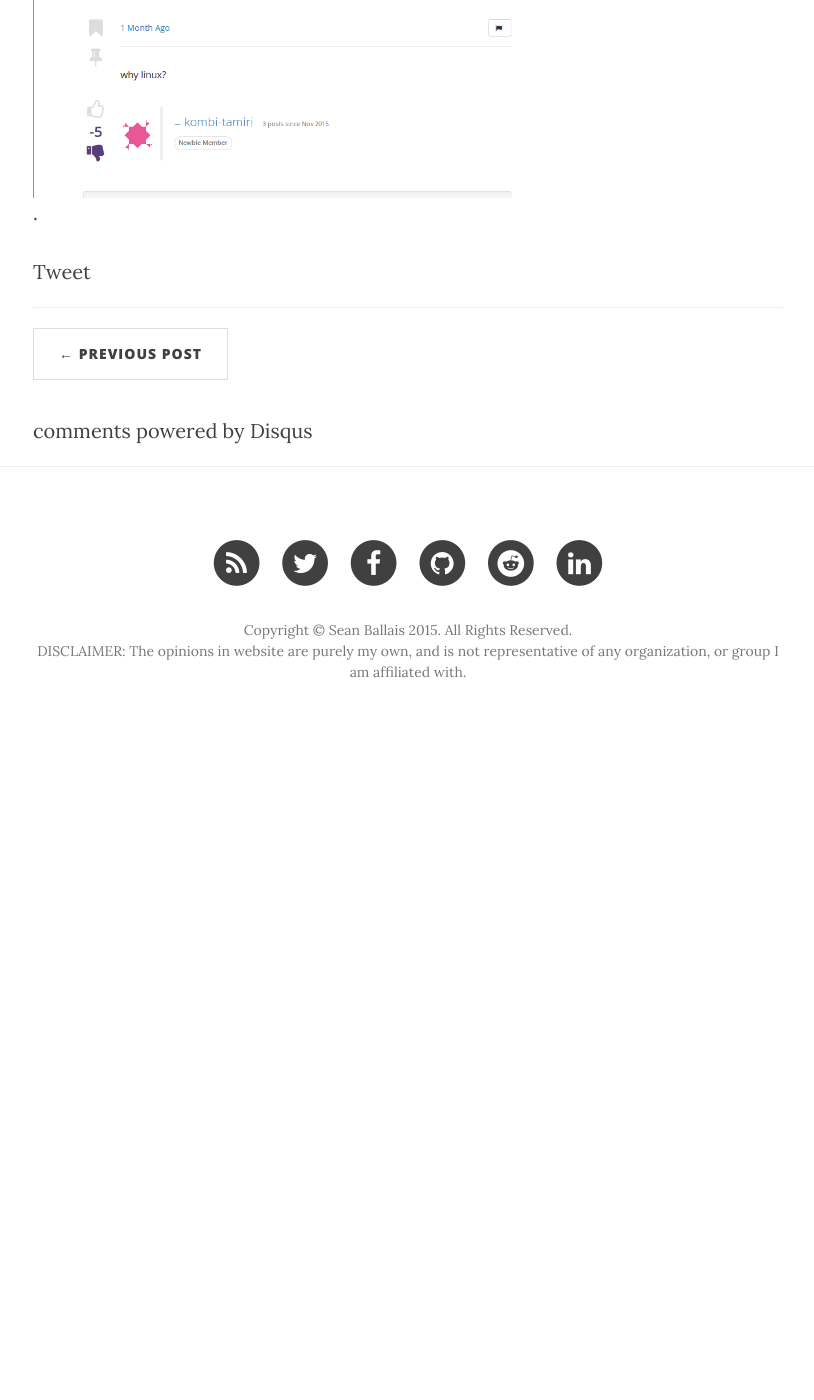
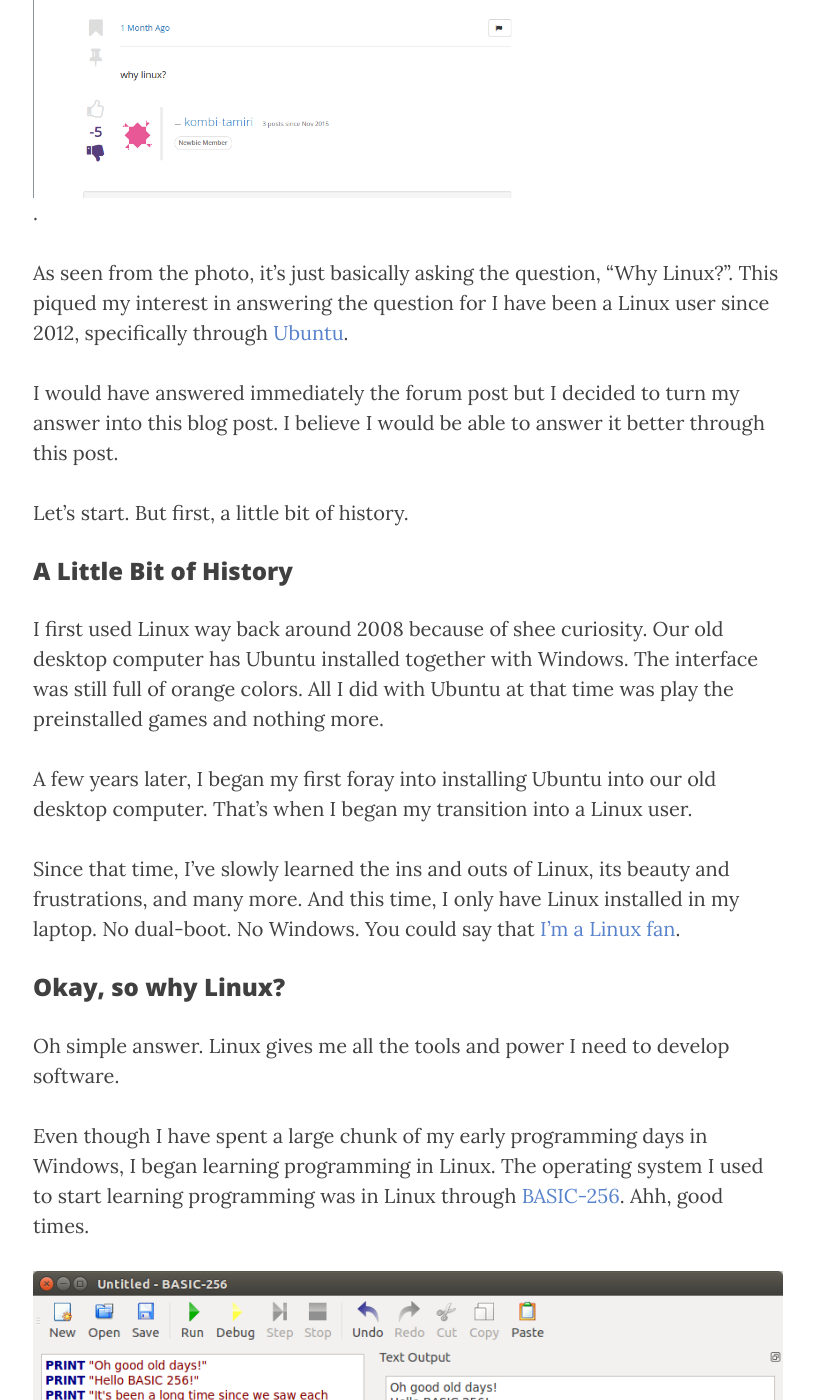
Before and after one commit to seanballais/seanballais.github.io, a Jekyll site: the page built from _posts/2015-12-22-the-brainfck-language.md, in a window 1280 px wide and 1400 px high, scrolled down 844 px. Shown: the whole window, without its empty margins (232-1046 px from the left). Built offline with Jekyll 4.4.1, drawn with Linux system fonts in a browser that asks for light colours; nearby versions of some CDN libraries; comment, search, counter and statistics services are not loaded; before the commit the page ends 1592 px from its top, so only the background shows below that; some of the changed text lies outside the part shown.

Commit message:
Added  another asset.

```diff
--- a/_posts/2015-12-22-the-brainfck-language.md
+++ b/_posts/2015-12-22-the-brainfck-language.md
@@ -10,6 +10,30 @@
 description: "It has been asked many times already. Why Linux? This question has been answered a lot already but I believe it is time for me to share my opinion."
 ---
 
-Today, I came across a forum post over at [Daniweb](https://www.daniweb.com/hardware-and-software/linux-and-unix/threads/501073/why-linux).
+Today, I came across this forum post over at [Daniweb](https://www.daniweb.com/hardware-and-software/linux-and-unix/threads/501073/why-linux).
 
 ![Why Linux?](/static/img/posts/why-linux/forum-post.png).
+
+As seen from the photo, it's just basically asking the question, "Why Linux?". This piqued my interest in answering the question for I have been a Linux user since 2012, specifically through [Ubuntu](http://www.ubuntu.com).
+
+I would have answered immediately the forum post but I decided to turn my answer into this blog post. I believe I would be able to answer it better through this post.
+
+Let's start. But first, a little bit of history.
+
+### A Little Bit of History
+
+I first used Linux way back around 2008 because of shee curiosity. Our old desktop computer has Ubuntu installed together with Windows. The interface was still full of orange colors. All I did with Ubuntu at that time was play the preinstalled games and nothing more.
+
+A few years later, I began my first foray into installing Ubuntu into our old desktop computer. That's when I began my transition into a Linux user.
+
+Since that time, I've slowly learned the ins and outs of Linux, its beauty and frustrations, and many more. And this time, I only have Linux installed in my laptop. No dual-boot. No Windows. You could say that [I'm a Linux fan](/blog/comic-strip-1-i-will-always-love-you-linux/).
+
+### Okay, so why Linux?
+
+Oh simple answer. Linux gives me all the tools and power I need to develop software.
+
+Even though I have spent a large chunk of my early programming days in Windows, I began learning programming in Linux. The operating system I used to start learning programming was in Linux through [BASIC-256](http://www.basic256.org). Ahh, good times.
+
+![Basic 256](/static/img/posts/why-linux/basic256.png)
+
+Even though the transition from Windows to Linux was a bit rough, it became easier once I learned how to use GCC. Code::Blocks helped my transition a lot.
```
Also changed, not shown: static/img/posts/why-linux/basic256.png (added).
